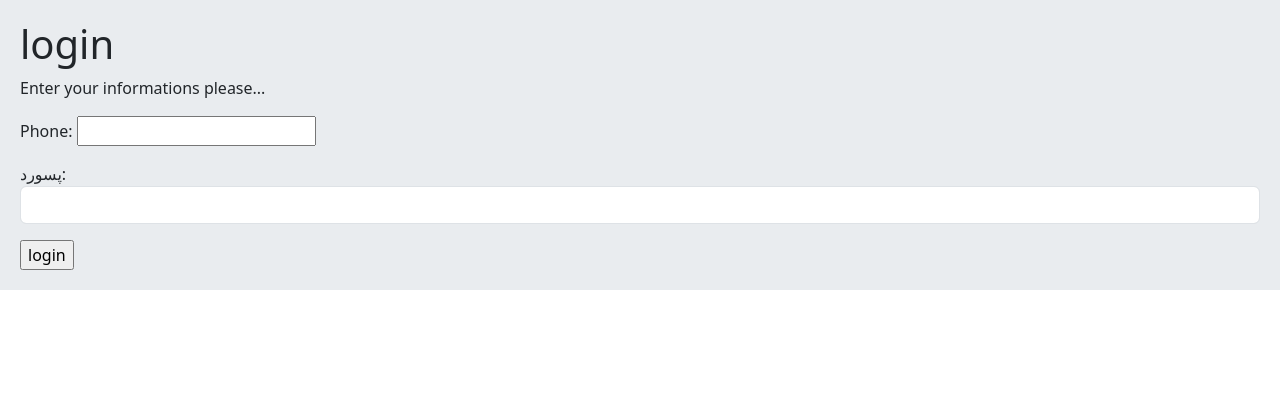
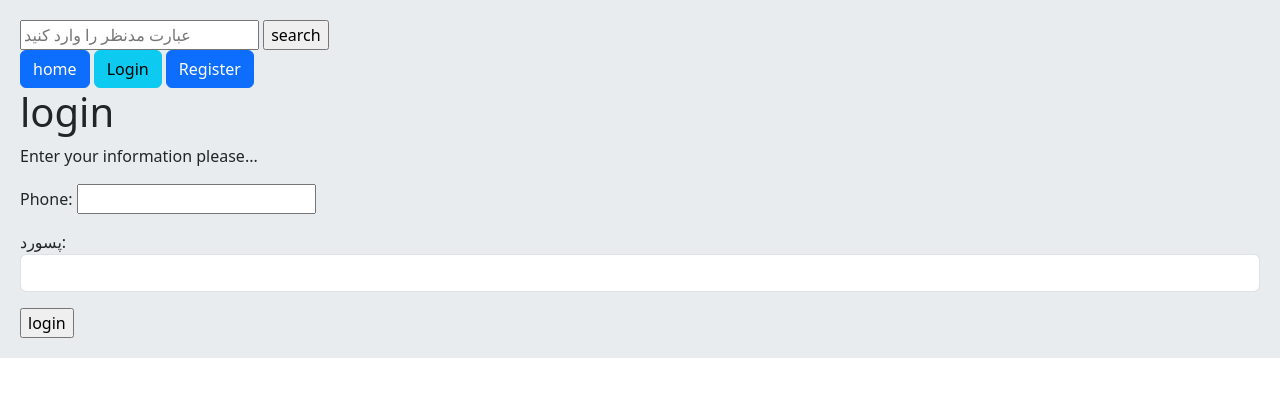
Before and after one commit to pourkahnouji/django_shop, a Django app: page /login/ in a window 1280 px wide. Shown: the top 397 px of the page. Run offline with Django 5.2, Linux system fonts and the light colour scheme.

Commit message:
add new feature on login and register

```diff
--- a/account/forms.py
+++ b/account/forms.py
@@ -30,7 +30,12 @@ class RegisterForm(forms.ModelForm):
         }
 
     def clean_password2(self):
+
         cd = self.cleaned_data
+        if len(cd['password']) <= 8:
+            raise forms.ValidationError('password too weak!!\nless than 8 character')
+        if cd['password'] == '12345678':
+            raise forms.ValidationError('too common use another password')
         if cd['password'] != cd['password2']:
             raise forms.ValidationError('no match password!!!')
         return self['password2']
@@ -40,3 +45,19 @@ class LoginForm(forms.Form):
     phone = forms.CharField(max_length=11)
     password = forms.CharField(max_length=20, widget=forms.PasswordInput(attrs={'class': 'form-control'}),
                                label='پسورد')
+
+    def clean_phone(self):
+        phone = self.cleaned_data.get('phone')
+        if not phone.isdigit():
+            raise forms.ValidationError('شماره تلفن باید عددی باشد')
+
+        if len(phone) != 11:
+            raise forms.ValidationError('شماره تلفن باید 11 رقمی باشد')
+
+        if not phone.startswith('09'):
+            raise forms.ValidationError('شماره تلفن با 09 آغاز شود')
+        return phone
+
+
+class SearchForm(forms.Form):
+    query = forms.CharField()
--- a/account/templates/account/login.html
+++ b/account/templates/account/login.html
@@ -1,9 +1,9 @@
 {% extends 'base.html' %}
-{% block title %}  {% endblock %}
+{% block title %} login page {% endblock %}
 
 {% block content %}
     <h1>login</h1>
-    <p>Enter your informations please...</p>
+    <p>Enter your information please...</p>
 
     <form method="post">
         {% csrf_token %}
--- /dev/null
+++ b/account/templates/account/logout.html
@@ -0,0 +1,6 @@
+{#{% extends 'base.html' %}#}
+
+با موفقیت خارج شدید
+
+<p><a href="{% url 'templates:login' %}"> login</a></p>
+<p><a href="{% url 'templates:register' %}"> register</a></p>
--- a/account/urls.py
+++ b/account/urls.py
@@ -8,4 +8,5 @@ urlpatterns = [
     path('register/', views.register, name='register'),
     path('login/', views.user_login, name='login'),
     path('logout/', views.log_out, name='logout'),
+    path('search/', views.search, name='search'),
 ]
--- a/account/views.py
+++ b/account/views.py
@@ -1,5 +1,4 @@
 from django.shortcuts import render, redirect, HttpResponse
-from django.contrib.auth import login, logout, authenticate
 from .models import ShopUser
 from .forms import *
 from django.contrib import messages
@@ -11,20 +10,43 @@ def index(request):
     return render(request, 'account/index.html')
 
 
+# def register(request):
+#     if request.user.is_authenticated:
+#         return redirect('templates:index')
+#     if request.method == "POST":
+#         form = RegisterForm(request.POST)
+#         if form.is_valid():
+#             phone = form.cleaned_data['phone']
+#             if ShopUser.objects.filter(phone=phone).exists():
+#                 messages.error(request, 'phone is exists', 'danger')
+#                 return redirect('templates:login')
+#             else:
+#                 messages.success(request, 'wellcome', 'success')
+#                 return redirect('templates:login')
+#     else:
+#         form = RegisterForm()
+#     return render(request, 'account/register.html', {'form': form})
+
 def register(request):
     if request.user.is_authenticated:
-        return redirect('templates:index')
-    if request.method == "POST":
+        return redirect('templates:login')
+    if request.method == 'POST':
         form = RegisterForm(request.POST)
         if form.is_valid():
             phone = form.cleaned_data['phone']
             if ShopUser.objects.filter(phone=phone).exists():
-                messages.error(request, 'phone is exists')
-                return redirect('templates:index')
-            else:
-                return HttpResponse('خوش آمدید')
+                messages.error(request, 'phone is exists', 'danger')
+                return redirect('templates:login')
+            user = form.save(commit=False)
+            user.set_password(form.cleaned_data['password'])
+            user.save()
+            messages.success(request, f'wellcome ', 'success')
+
+            return redirect('templates:login')
+
     else:
         form = RegisterForm()
+
     return render(request, 'account/register.html', {'form': form})
 
 
@@ -37,11 +59,12 @@ def user_login(request):
             if user is not None:
                 if user.is_active:
                     login(request, user)
+                    messages.success(request, f'wellcome {request.user.first_name} {request.user.last_name}', 'success')
                     return redirect('templates:index')
                 else:
                     return HttpResponse('Your account is disabled!')
             else:
-                messages.error(request, 'wrong phone or password')
+                messages.error(request, 'name or password is wrong!!!', 'danger')
                 return redirect('templates:login')
 
     else:
@@ -52,4 +75,22 @@ def user_login(request):
 
 def log_out(request):
     logout(request)
-    return HttpResponse('exit')
+    messages.error(request, 'با موفقیت خارج شدید!', 'danger')
+    return redirect('templates:index')
+
+
+def search(request):
+    query = None
+    results = []
+    if 'query' in request.GET:
+        form = SearchForm(data=request.GET)
+        if form.is_valid():
+            query = form.cleaned_data['query']
+            # result = ShopUser.objects.filter(first_name__icontains=query)
+            results = ShopUser.objects.filter(phone__iexact=query)
+            # result = ShopUser.objects.filter(last_name__icontains=query)
+    context = {
+        'query': query,
+        'results': results,
+    }
+    return render(request, 'account/search.html', {'context': context})
--- a/templates/base.html
+++ b/templates/base.html
@@ -6,7 +6,7 @@
     <link href="https://cdn.jsdelivr.net/npm/bootstrap@5.3.0/dist/css/bootstrap.min.css" rel="stylesheet"
           integrity="sha384-9ndCyUaIbzAi2FUVXJi0CjmCapSmO7SnpJef0486qhLnuZ2cdeRhO02iuK6FUUVM" crossorigin="anonymous">
     <style>
-        .jumbotron{
+        .jumbotron {
             padding: 20px;
             margin-bottom: 20px;
             background-color: #e9ecef;
@@ -14,11 +14,15 @@
     </style>
 </head>
 <body>
+<div class="jumbotron">
+    {% include 'partial/header.html' %}
     {% include 'inc/navbar.html' %}
-    <div class="jumbotron">
+    {% include 'partial/footer.html' %}
+    {% block content %}
+    {% endblock %}
     {% include 'inc/messages.html' %}
-        {% block content %}
-        {% endblock %}
-    </div>
+
+
+</div>
 </body>
 </html>
--- a/templates/partial/header.html
+++ b/templates/partial/header.html
@@ -0,0 +1,20 @@
+<!-- search field -->
+<form action="{% url 'templates:search' %}" method="get">
+    <input type="text" name="query" required placeholder="عبارت مدنظر را وارد کنید">
+    <input type="submit" value="search">
+</form>
+<a href="{% url 'templates:index' %} " class="btn btn-primary">home</a>
+<!-- profile link -->
+{% if request.user.is_authenticated %}
+    <div>
+        <p><a href="{% url 'templates:register' %} " class="btn btn-info">profile</a></p>
+        <a href="#">{{ request.user.username }}</a>
+        <a href="{% url 'templates:logout' %}" class="btn btn-danger">logout</a>
+    </div>
+{% else %}
+    <!-- ___________________ login & register button ___________________ -->
+    <!-- login button -->
+    <a href="{% url 'templates:login' %}" class="btn btn-info">Login</a>
+    <!-- register button -->
+    <a href="{% url 'templates:register' %} " class="btn btn-primary">Register</a>
+{% endif %}
```
Also changed, not shown: account/templates/account/index.html (+15 -1 lines), account/templates/account/search.html (added, +14 -0 lines), templates/partial/footer.html (added).
